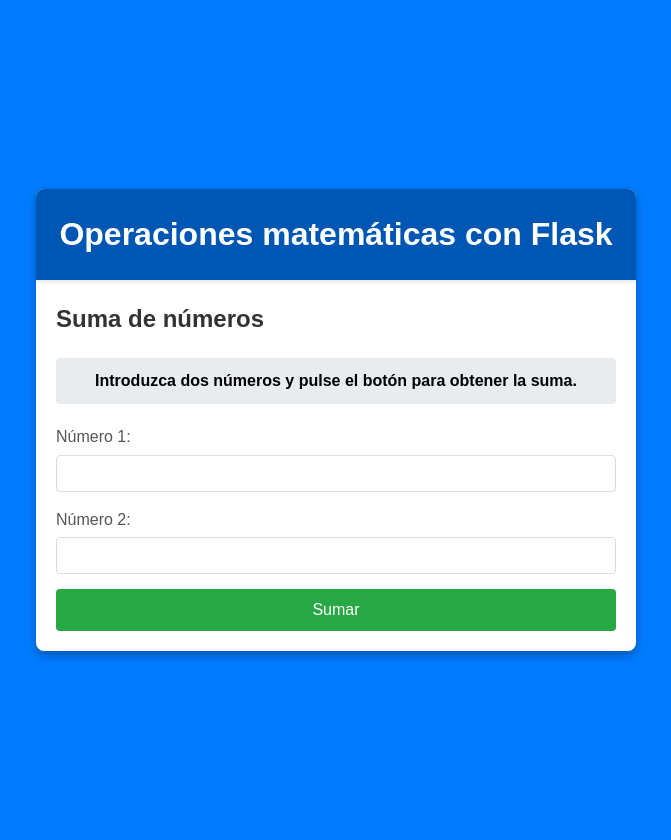
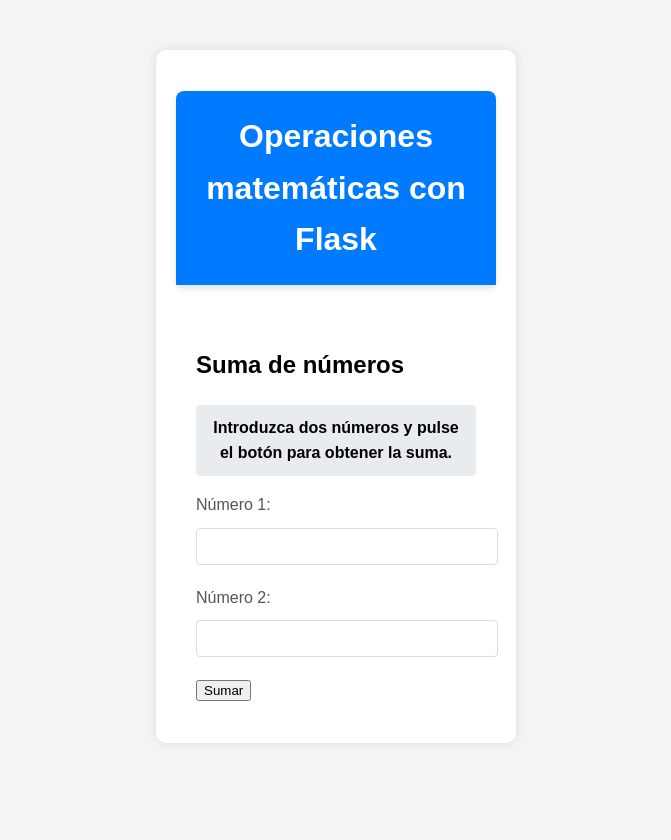
Before and after one commit to financieras/flask, a Flask app: page / in a window 1280 px wide. Shown: the whole page, without its empty margins (304-975 px from the left). After the commit the page ends 701 px from the top, so only its background shows below. Run offline with Flask 2, Linux system fonts and the light colour scheme.

Commit message:
css de flasksum

```diff
--- a/flasksum/static/css/style.css
+++ b/flasksum/static/css/style.css
@@ -1,74 +1,61 @@
 body {
   font-family: Arial, sans-serif;
-  background-color: #007bff; /* Azul brillante como fondo general */
+  line-height: 1.6;
   margin: 0;
-  padding: 20px;
-  line-height: 1.6;
-  min-height: 100vh; /* Asegura que el fondo cubra toda la altura de la ventana */
-  display: flex;
-  justify-content: center;
-  align-items: center;
+  padding: 0;
+  background-color: #f4f4f4; /* Color de fondo más neutro */
 }
 
 .container {
-  max-width: 600px;
-  width: 100%;
-  background: white;
-  border-radius: 8px;
-  box-shadow: 0 4px 10px rgba(0, 0, 0, 0.3);
+  width: 25%;
+  margin: auto;
   overflow: hidden;
+  padding: 20px;
+  background-color: white;
+  box-shadow: 0 0 10px rgba(0, 0, 0, 0.1);
+  margin-top: 50px;
+  border-radius: 10px; /* Bordes redondeados */
 }
 
 h1 {
-  color: #ffffff;
+  color: #ffffff; /* Texto blanco */
   text-align: center;
   padding: 20px;
-  background-color: #0056b3; /* Un azul más oscuro para el encabezado */
-  margin: 0;
-  box-shadow: 0 2px 4px rgba(0, 0, 0, 0.1);
+  background-color: #007bff; /* Azul brillante */
+  border-radius: 8px 8px 0 0; /* Bordes redondeados en la parte superior */
+  box-shadow: 0 4px 6px rgba(0, 0, 0, 0.1); /* Sombra sutil */
 }
 
 .content {
   padding: 20px;
 }
 
-h2 {
-  color: #333;
-  margin-top: 0;
-}
-
-form {
-  margin-top: 20px;
-}
-
 label {
+  margin-bottom: 10px;
   display: block;
-  margin-bottom: 5px;
-  color: #555;
+  color: #555; /* Color del texto del label */
 }
 
 input[type="number"] {
-  width: 100%;
+  width: 100%; /* Ajustar al tamaño del formulario */
   padding: 10px;
-  margin-bottom: 15px;
+  margin-bottom: 20px;
   border: 1px solid #ddd;
   border-radius: 4px;
-  box-sizing: border-box;
 }
 
-input[type="submit"] {
-  background-color: #28a745;
+button {
+  background-color: #4CAF50; /* Verde para el botón */
   color: white;
+  padding: 10px 20px;
   border: none;
-  padding: 12px 20px;
-  border-radius: 4px;
   cursor: pointer;
   font-size: 16px;
-  width: 100%;
+  width: 100%; /* Botón ocupa todo el ancho */
 }
 
-input[type="submit"]:hover {
-  background-color: #218838;
+button:hover {
+  background-color: #45a049; /* Efecto hover */
 }
 
 p {
```
